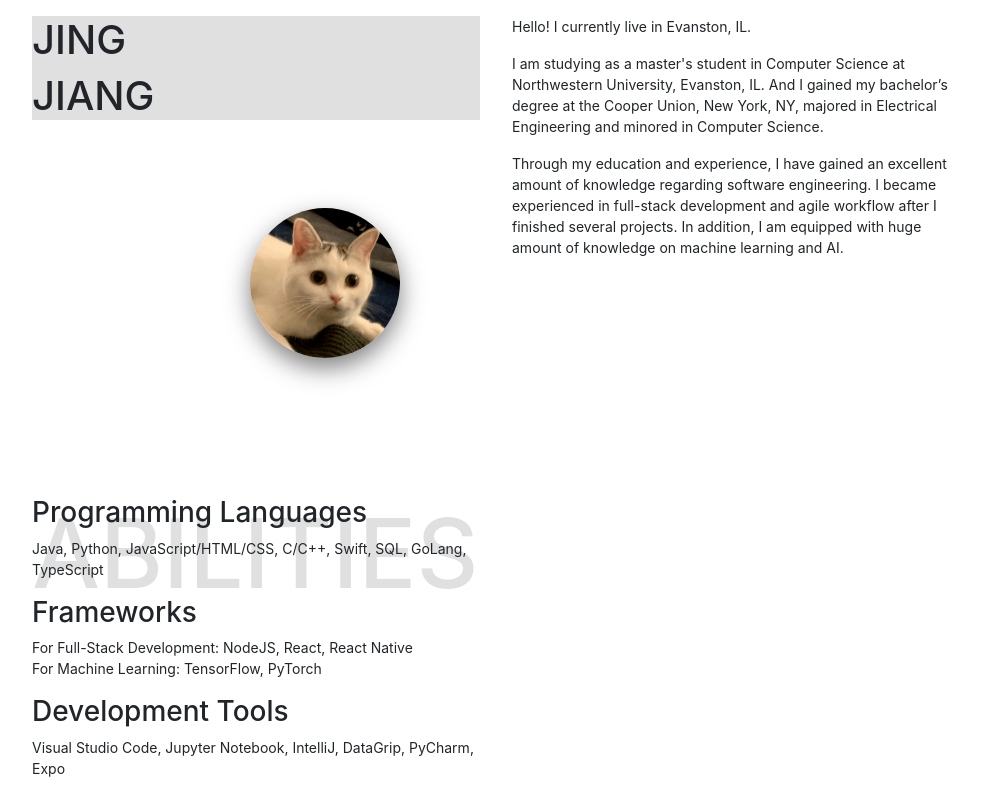
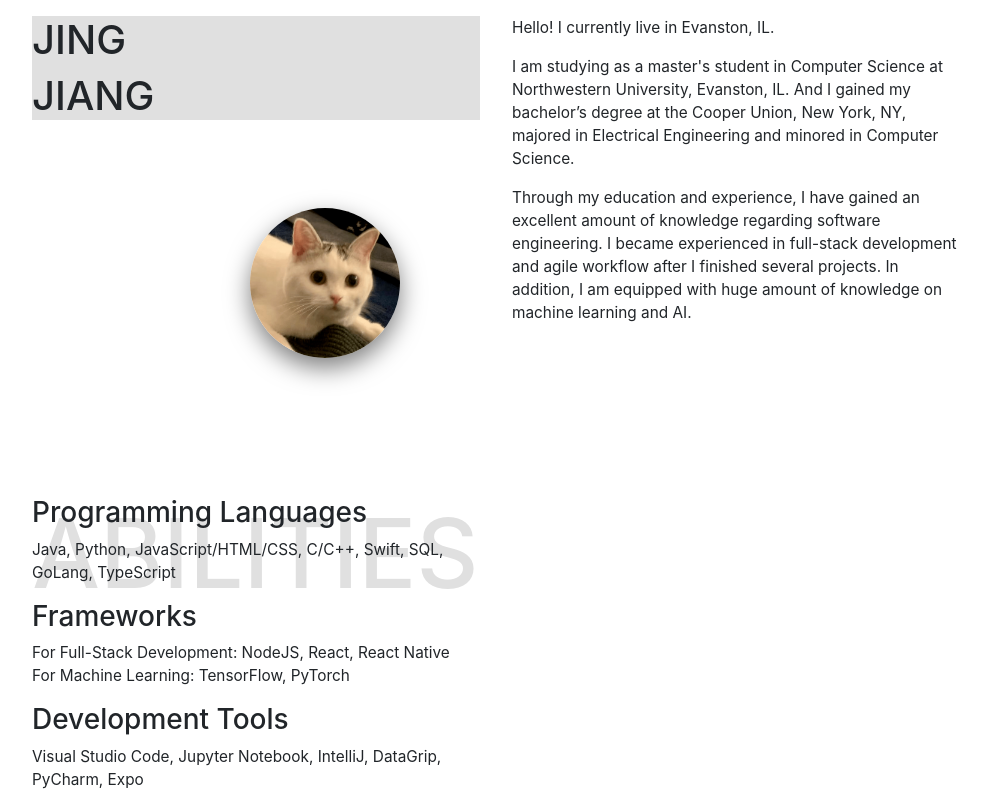
Before and after one commit to jassiay/jiangjing.io, a React (Create React App) app: page / in a window 1280 px wide. Shown: the top 800 px of the page, without its empty margins (144-1131 px from the left). Built offline with nearby package versions, Linux system fonts and the light colour scheme.

Commit message:
styling change font size

```diff
--- a/package.json
+++ b/package.json
@@ -7,7 +7,6 @@
     "@testing-library/react": "^11.1.0",
     "@testing-library/user-event": "^12.1.10",
     "bootstrap": "^4.5.3",
-    "jquery": "^3.5.1",
     "react": "^17.0.1",
     "react-bootstrap": "^1.4.0",
     "react-dom": "^17.0.1",
--- a/src/styles.css
+++ b/src/styles.css
@@ -9,9 +9,9 @@ body {
     height: 75vw;
     margin: 0.5rem;
     background-size: cover;
-    border-radius: 10px;
+    /* border-radius: 10px; */
     /* box-shadow: 0px 0px 15px rgba(0, 0, 0, 0.5); */
-    /* overflow: hidden; */
+    overflow: hidden;
     -moz-transition: 0.5s;
     -o-transition: 0.5s;
     -webkit-transition: 0.5s;
@@ -125,6 +125,7 @@ body {
 .card-hover:hover {
     box-shadow: 0px 10px 25px rgba(0, 0, 0, 0.5);
     transform: scale(0.95);
+    border-radius: 10px;
     /* cursor: pointer; */
 }
 
@@ -163,9 +164,6 @@ body {
     transition: 0.2s;
 }
 
-.info-paragraph {
-    font-size: 14px;
-}
 
 .info-skill-title {
     position: absolute;
@@ -191,11 +189,14 @@ body {
     padding: 0 1.5rem;
 }
 
+.info-paragraph {
+    font-size: 2.5vw;
+}
 
 
 @media(min-width:1000px){
     .info-paragraph {
-        font-size: 14px;
+        font-size: 1.2vw;
     }
 
     .card-style {
@@ -211,7 +212,7 @@ body {
 
 @media(min-width:1800px){
     .info-paragraph {
-        font-size: 14px;
+        font-size: 0.8vw;
     }
 
     .card-style {
```
Also changed, not shown: 2 other files (tests, documents, lock files or other folders).
